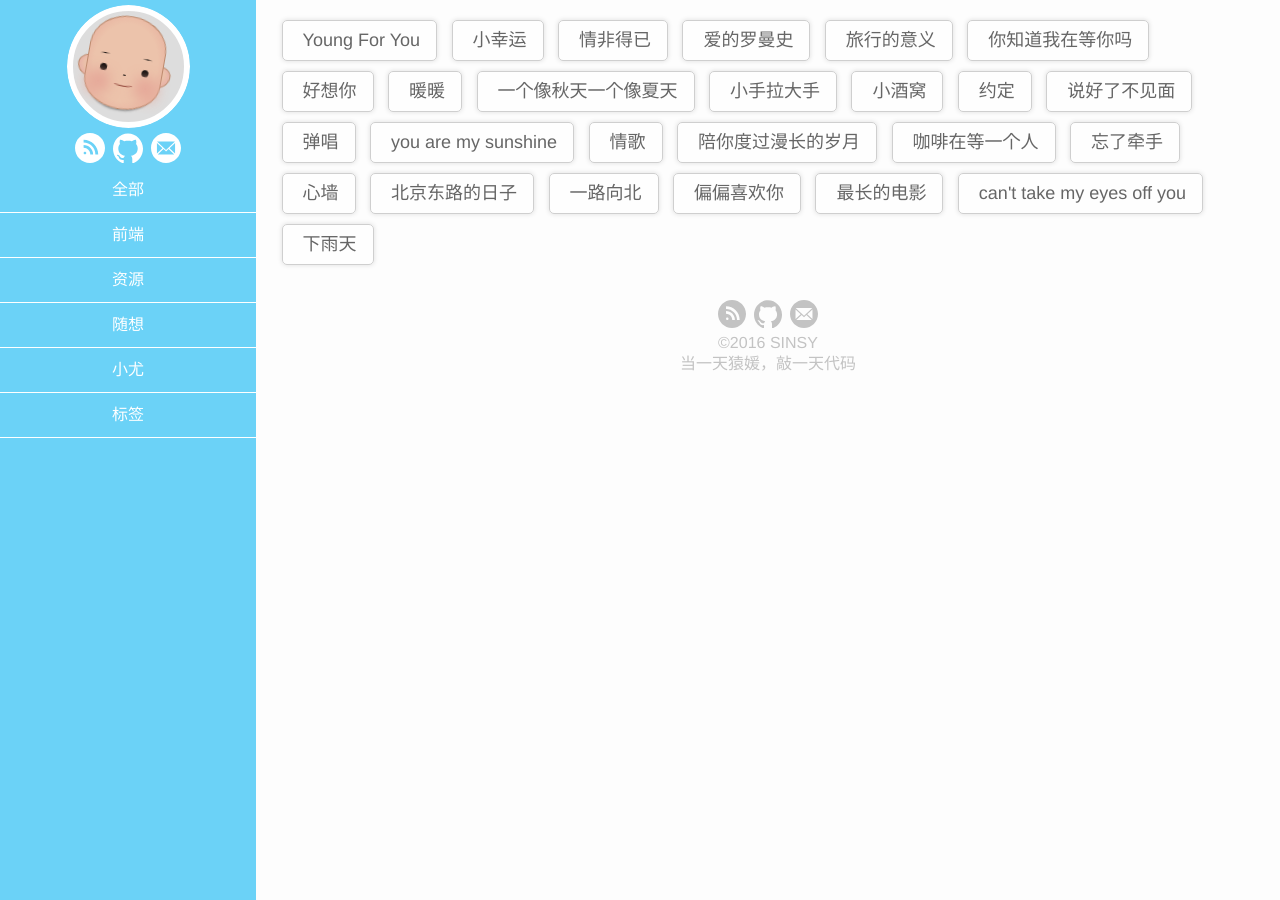
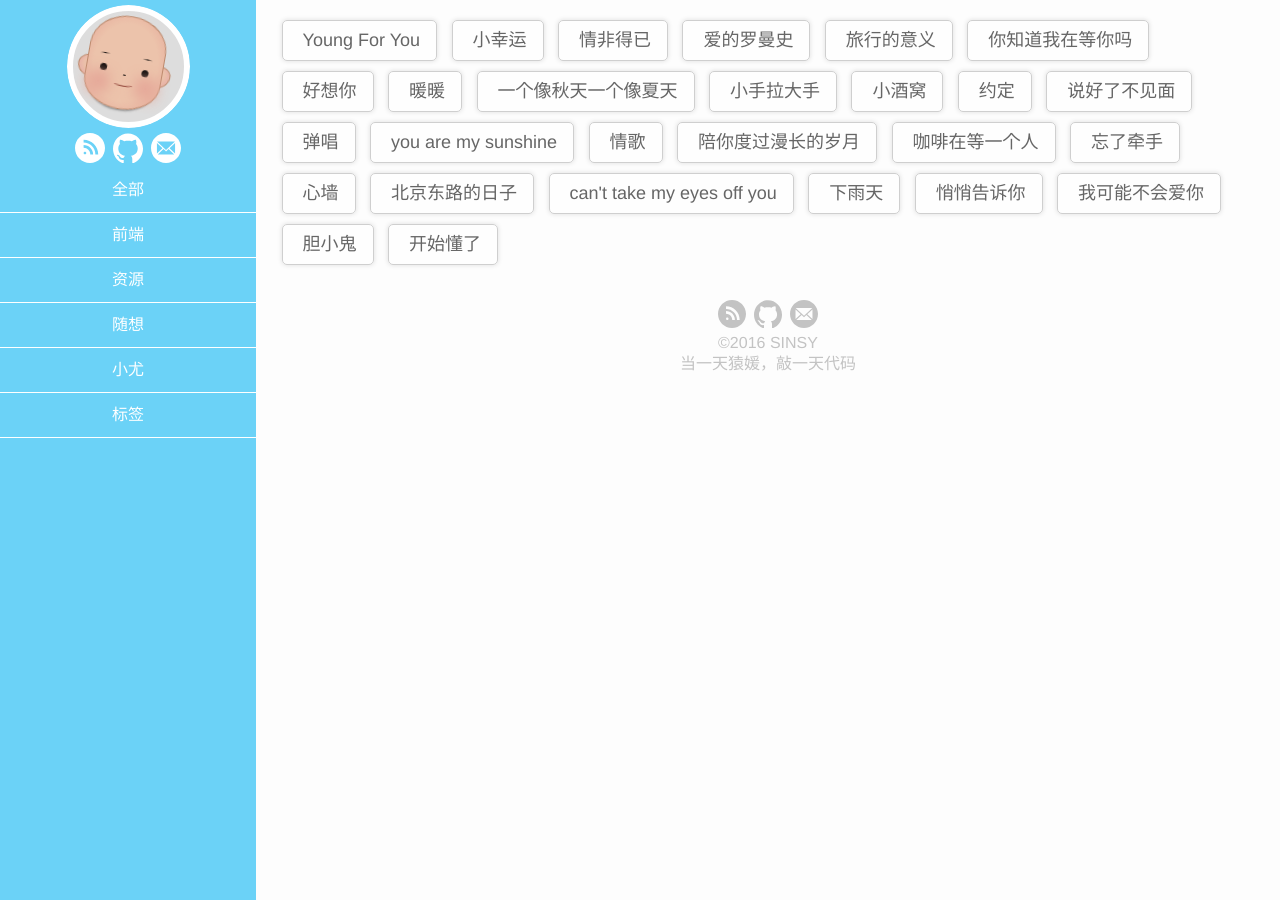
Before and after one commit to sinsy/sinsy.github.io, a Jekyll site: the page built from pages/ukulele.html, in a window 1280 px wide. Built offline with Jekyll 4.4.1, drawn with Linux system fonts in a browser that asks for light colours.

Commit message:
小尤更新

```diff
--- a/_data/ukulele.json
+++ b/_data/ukulele.json
@@ -30,7 +30,7 @@
 	"src": "http://7xtflp.com1.z0.glb.clouddn.com/uku-xiaoshouladashou.jpeg",
 	"name": "小手拉大手",
 },{
-	"src": "http://7xtflp.com1.z0.glb.clouddn.com/uku-xiaojiuwo.jpg",
+	"src": "http://7xtflp.com1.z0.glb.clouddn.com/uku-xiaojiuwo1.jpg",
 	"name": "小酒窝",
 },{
 	"src": "http://7xtflp.com1.z0.glb.clouddn.com/uku-yueding.jpg",
@@ -44,7 +44,7 @@
 	"name": "弹唱"
 },
 {
-	"src": "http://7xtflp.com1.z0.glb.clouddn.com/uku-You-are-my-sunshine.jpeg",
+	"src": "http://7xtflp.com1.z0.glb.clouddn.com/uku-youaremysunshine.jpg",
 	"name": "you are my sunshine"
 },
 {
@@ -71,6 +71,33 @@
 	"src": "http://7xtflp.com1.z0.glb.clouddn.com/uku-bjdldrz.jpg",
 	"name": "北京东路的日子"
 },
+
+{
+	"src": "http://7xtflp.com1.z0.glb.clouddn.com/uku-canttakemyeyeoffyou.png",
+	"name": "can't take my eyes off you"
+},
+{
+	"src": "http://7xtflp.com1.z0.glb.clouddn.com/uku-xiayutian.png",
+	"name": "下雨天"
+},
+{
+	"src": "http://7xtflp.com1.z0.glb.clouddn.com/uku-qiaoqiaogaosuni.jpg",
+	"name": "悄悄告诉你"
+},
+{
+	"src": "http://7xtflp.com1.z0.glb.clouddn.com/uku-wokenengbuhuiaini.jpg",
+	"name": "我可能不会爱你"
+},
+{
+	"src": "http://7xtflp.com1.z0.glb.clouddn.com/uku-danxiaogui.jpg",
+	"name": "胆小鬼"
+},
+{
+	"src": "http://7xtflp.com1.z0.glb.clouddn.com//uku-kaishidongle.jpg",
+	"name": "开始懂了"
+}
+]
+/*
 {
 	"src": "http://7xtflp.com1.z0.glb.clouddn.com/uku-ylxb.jpg",
 	"name": "一路向北"
@@ -82,14 +109,4 @@
 {
 	"src": "http://7xtflp.com1.z0.glb.clouddn.com/uku-zuichangdedianyin.jpg",
 	"name": "最长的电影"
-},
-{
-	"src": "http://7xtflp.com1.z0.glb.clouddn.com/uku-canttakemyeyeoffyou.png",
-	"name": "can't take my eyes off you"
-},
-{
-	"src": "http://7xtflp.com1.z0.glb.clouddn.com/uku-xiayutian.png",
-	"name": "下雨天"
-}
-
-]
+}*/
```
